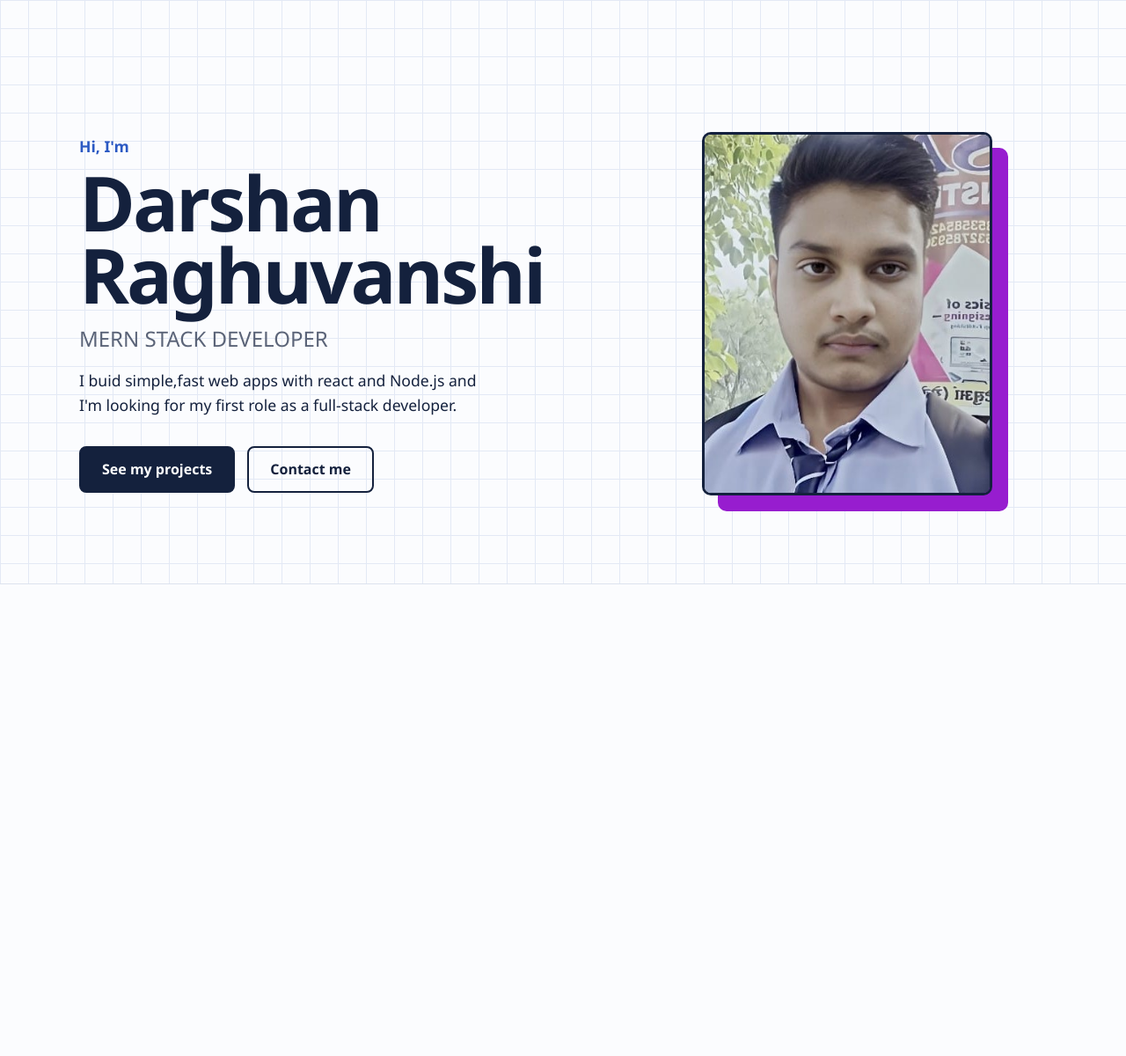
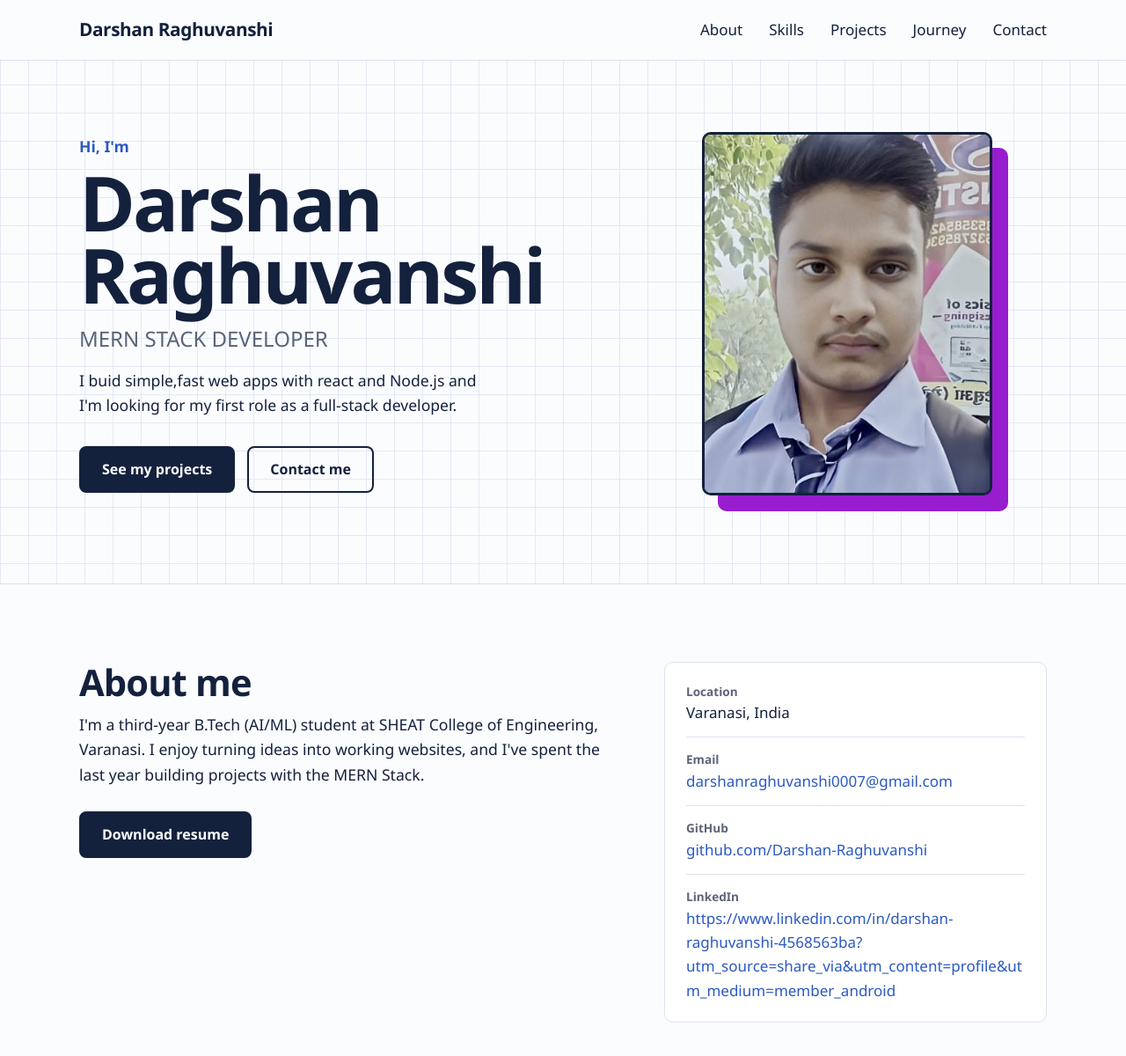
Before and after one commit to Darshan-Raghuvanshi/portfolio, a React (Vite) app in the folder client/: page / in a window 1280 px wide. Shown: the top 1200 px of the page at 88% size. Before the commit the page ends 800 px from the top, so only its background shows below. Built offline with nearby package versions, Linux system fonts and the light colour scheme.

Commit message:
added about in navbar

```diff
--- a/client/src/App.jsx
+++ b/client/src/App.jsx
@@ -1,9 +1,12 @@
 import Hero from "./components/Hero";
-
+import About from"./components/About";
+import Navbar from"./components/Navbar";
 function App() {
   return (
     <>
+      <Navbar/>
       <Hero />
+      <About/>
     </>
   );
 }
--- /dev/null
+++ b/client/src/components/About.css
@@ -0,0 +1,47 @@
+/* ===== ABOUT ===== */
+
+.about-inner {
+  display: grid;
+  grid-template-columns: 1.4fr 1fr;
+  gap: 56px;
+  align-items: start;
+}
+
+.about-text {
+  font-size: 1.1rem;
+  max-width: 60ch;
+  margin: 8px 0 28px;
+  white-space: pre-line; /* keeps line breaks typed in the admin panel */
+}
+
+.about-facts {
+  background: var(--white);
+  border: 1.5px solid var(--border);
+  border-radius: var(--radius);
+  padding: 8px 24px;
+}
+
+.about-facts li {
+  display: flex;
+  flex-direction: column;
+  padding: 14px 0;
+  border-bottom: 1px solid var(--border);
+  word-break: break-word;
+}
+
+.about-facts li:last-child {
+  border-bottom: none;
+}
+
+.fact-label {
+  font-size: 0.85rem;
+  font-weight: 600;
+  color: var(--muted);
+}
+
+@media (max-width: 800px) {
+  .about-inner {
+    grid-template-columns: 1fr;
+    gap: 32px;
+  }
+}
--- /dev/null
+++ b/client/src/components/About.jsx
@@ -0,0 +1,43 @@
+import "./About.css";
+function About() {
+    return(
+        <section className="section about" id="about">
+         <div className="container about-inner">
+            <div className="about-main">
+              <h2 className="section-title">About me</h2>
+              <p className="about-text">
+               I'm a third-year B.Tech (AI/ML) student at SHEAT College of Engineering, Varanasi.
+               I enjoy turning ideas into working websites, and I've spent the last year building
+               projects with the MERN Stack.
+               </p>
+               <a href="#" className="btn btn-primary" target="_blank" rel="noreffer">
+                Download resume
+               </a>
+             </div>
+             <ul className="about-facts">
+                <li>
+                    <span className="fact-label">Location</span>
+                    <span>Varanasi, India</span>
+                </li>
+                 <li>
+                    <span className="fact-label">Email</span>
+                    <a href="mailto:darshanraghuvanshi0007@gmail.com">darshanraghuvanshi0007@gmail.com</a>
+                </li>
+                 <li>
+                    <span className="fact-label">GitHub</span>
+                    <a href="https://github.com/" target="_blank" rel="noreferrer">
+                    github.com/Darshan-Raghuvanshi
+                    </a>
+                </li>
+                 <li>
+                    <span className="fact-label">LinkedIn</span>
+                    <a href="https://linkedin.com" target="_blank" rel="nonreffer">
+                    https://www.linkedin.com/in/darshan-raghuvanshi-4568563ba?utm_source=share_via&utm_content=profile&utm_medium=member_android
+                    </a>
+                </li>
+             </ul>
+         </div>
+        </section>
+    );
+}
+export default About;
--- /dev/null
+++ b/client/src/components/Navbar.css
@@ -0,0 +1,84 @@
+/* ===== NAVBAR — fixed bar at the top ===== */
+
+.navbar {
+  position: fixed;
+  top: 0;
+  left: 0;
+  right: 0;
+  z-index: 100;
+  background: rgba(251, 252, 254, 0.92);
+  backdrop-filter: blur(8px);
+  border-bottom: 1px solid var(--border);
+}
+
+.navbar-inner {
+  height: 68px;
+  display: flex;
+  align-items: center;
+  justify-content: space-between;
+}
+
+.navbar-logo {
+  font-family: var(--font-heading);
+  font-size: 1.3rem;
+  font-weight: 800;
+  color: var(--ink);
+  letter-spacing: -0.02em;
+}
+
+.navbar-links {
+  display: flex;
+  gap: 30px;
+}
+
+.navbar-links a {
+  color: var(--ink);
+  font-weight: 500;
+  padding: 6px 0;
+  border-bottom: 2px solid transparent;
+}
+
+.navbar-links a:hover {
+  border-bottom-color: var(--marker);
+}
+
+.navbar-toggle {
+  display: none;
+  background: none;
+  border: 1.5px solid var(--border);
+  border-radius: 8px;
+  width: 42px;
+  height: 42px;
+  font-size: 1.3rem;
+  cursor: pointer;
+  color: var(--ink);
+}
+
+/* ---------- Mobile ---------- */
+@media (max-width: 800px) {
+  .navbar-toggle {
+    display: block;
+  }
+
+  .navbar-links {
+    display: none;
+    position: absolute;
+    top: 68px;
+    left: 0;
+    right: 0;
+    flex-direction: column;
+    gap: 0;
+    background: var(--white);
+    border-bottom: 1px solid var(--border);
+    padding: 8px 20px 16px;
+  }
+
+  .navbar-links.open {
+    display: flex;
+  }
+
+  .navbar-links a {
+    display: block;
+    padding: 12px 0;
+  }
+}
--- /dev/null
+++ b/client/src/components/Navbar.jsx
@@ -0,0 +1,47 @@
+import { useState } from "react";
+import "./Navbar.css";
+function Navbar(){
+    // menuOpen = is the mobile menu open right now? (true/false)
+    const[menuOpen, setMenuOpen] =useState(false);
+    function toggleMenu() {
+        setMenuOpen(!menuOpen);
+    }
+    function closeMenu() {
+        setMenuOpen(false);
+    }
+    return (
+        <header className="navbar">
+            <nav className="container navbar-inner">
+                <a href="#home" className="navbar-logo" onClick={closeMenu}>
+                    Darshan Raghuvanshi
+                </a>
+              <button
+                className="navbar-toggle"
+                onClick={toggleMenu}
+                aria-label="Open or close the menu"
+                aris-expanded={menuOpen}
+                >
+                 {menuOpen ? "X" : "☰"}
+              </button>
+              <ul className={menuOpen ? "navbar-links open" : "navbar-links"}>
+               <li>
+                <a href="#about" onClick={closeMenu}>About</a>
+               </li>
+               <li>
+                <a href="#skills" onClick={closeMenu}>Skills</a>
+               </li>
+               <li>
+                <a href="#projects" onClick={closeMenu}>Projects</a>
+               </li>
+               <li>
+                <a href="#journey" onClick={closeMenu}>Journey</a>
+               </li>
+               <li>
+                <a href="#contact" onClick={closeMenu}>Contact</a>
+               </li>
+              </ul>
+            </nav>
+        </header>
+    );
+}
+export default Navbar;
```
